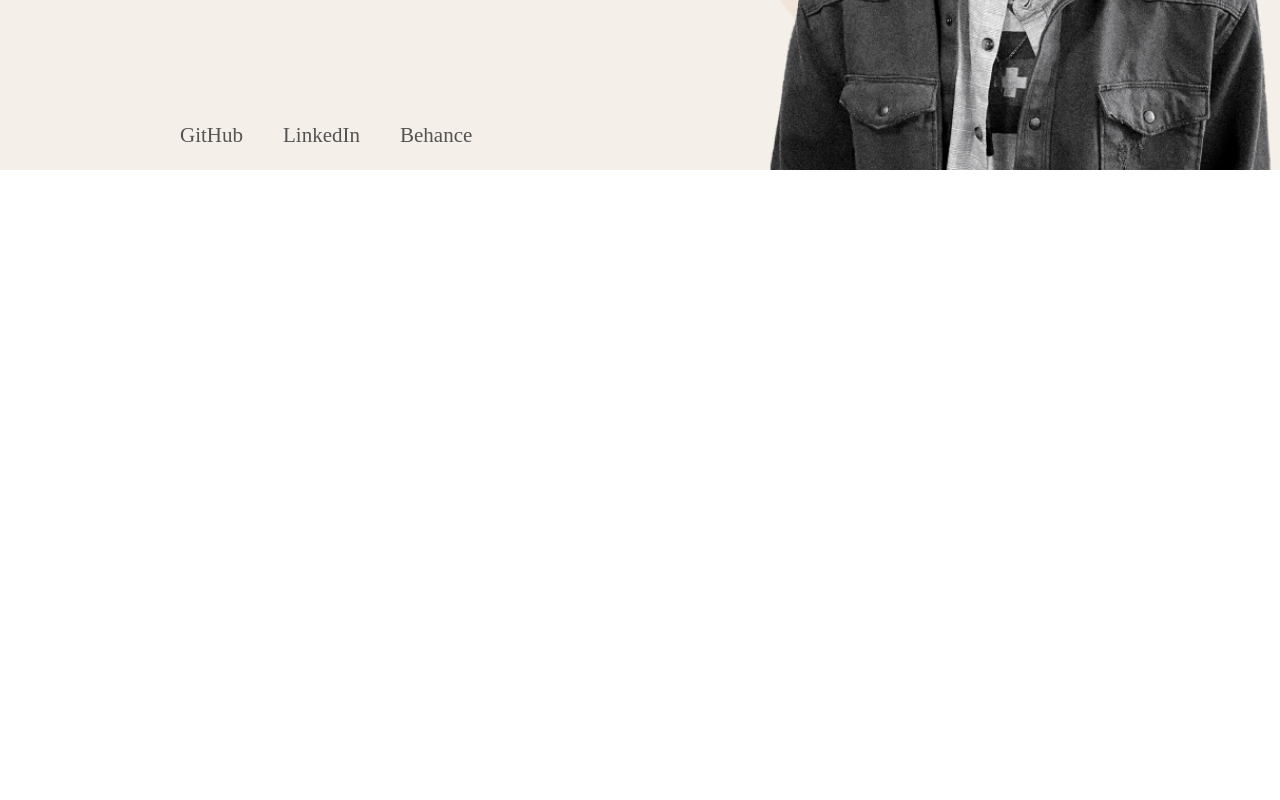
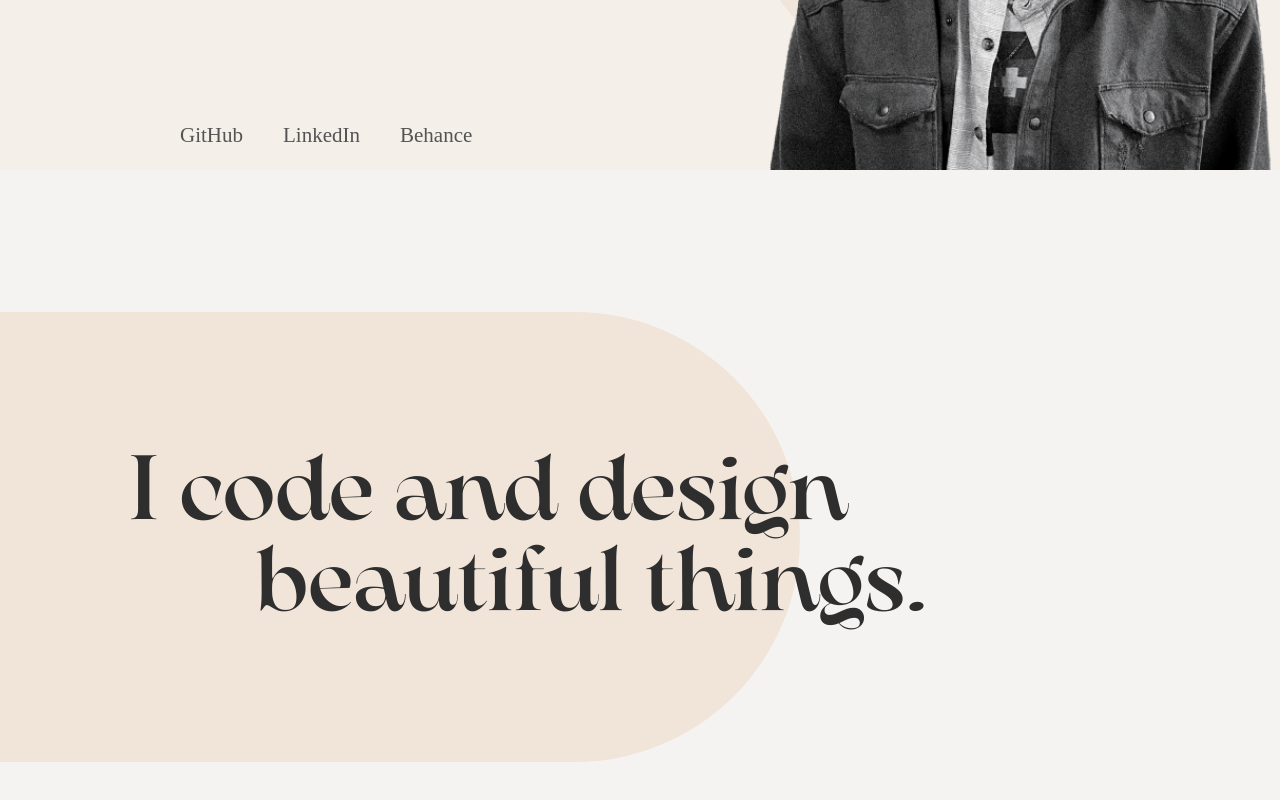
Before and after one commit to altinthaqi/altinthaci.com, a Next.js app: page / in a window 1280 px wide. Shown: the part 700-1500 px from the top of the page. Before the commit the page ends 870 px from the top, so only its background shows below. Built offline with nearby package versions, Linux system fonts and the light colour scheme.

Commit message:
Implemented Slogan

```diff
--- a/components/Banner.js
+++ b/components/Banner.js
@@ -153,6 +153,7 @@ export const Left = styled.div`
     font-family: "arsenica_trialmedium";
     font-size: 96px;
     margin-bottom: 1rem;
+    font-weight: 500;
   }
   p {
     margin: 1rem 1rem 1rem 4rem;
--- /dev/null
+++ b/components/Slogan.js
@@ -0,0 +1,86 @@
+import React from "react";
+import styled from "styled-components";
+import { ThemeProvider } from "styled-components";
+import { media } from "../styles/media";
+
+function Slogan() {
+  return (
+    <Container>
+      <Shape></Shape>
+      <Content>
+        <h2>I code and design</h2>
+        <h2 className="space-me">beautiful things.</h2>
+      </Content>
+    </Container>
+  );
+}
+
+export const Shape = styled.div`
+  position: absolute;
+  height: 450px;
+  max-width: 800px;
+  width: 90%;
+  background-color: ${(props) => props.theme.accent};
+  z-index: 1;
+  border-radius: 0px 240px 240px 0px;
+
+  ${media.tablet} {
+    height: 350px;
+  }
+  ${media.mobile} {
+    max-height: 600px;
+    max-width: 340px;
+    width: 90%;
+    border-radius: 240px;
+    right: 50%;
+    transform: translate(50%);
+    height: 80%;
+  }
+`;
+
+export const Content = styled.div`
+  z-index: 2;
+  padding-left: 8rem;
+  h2 {
+    font-size: 91px;
+    font-family: "arsenica_trialmedium";
+    color: ${(props) => props.theme.text};
+    font-weight: 500;
+  }
+
+  .space-me {
+    margin-left: 8rem;
+  }
+
+  ${media.tablet} {
+    padding-left: 6rem;
+    h2 {
+      font-size: 71px;
+    }
+    .space-me {
+      margin-left: 6rem;
+    }
+  }
+
+  ${media.mobile} {
+    padding: 0;
+    width: 100%;
+    text-align: center;
+    h2 {
+      font-size: 36px;
+    }
+    .space-me {
+      margin: 0;
+    }
+  }
+`;
+
+export const Container = styled.div`
+  min-height: calc(100vh - 66.5px);
+  background-color: ${(props) => props.theme.body};
+  display: flex;
+  justify-content: flex-start;
+  align-items: center;
+`;
+
+export default Slogan;
--- a/pages/index.js
+++ b/pages/index.js
@@ -1,12 +1,14 @@
 import Header from "../layout/Header";
 import Loading from "../components/Loading";
 import Banner from "../components/Banner";
+import Slogan from "../components/Slogan";
 
 export default function Home(props) {
   return (
     <>
       <Header theme={props.theme} themeToggler={props.themeToggler} />
       <Banner />
+      <Slogan />
     </>
   );
 }
```
